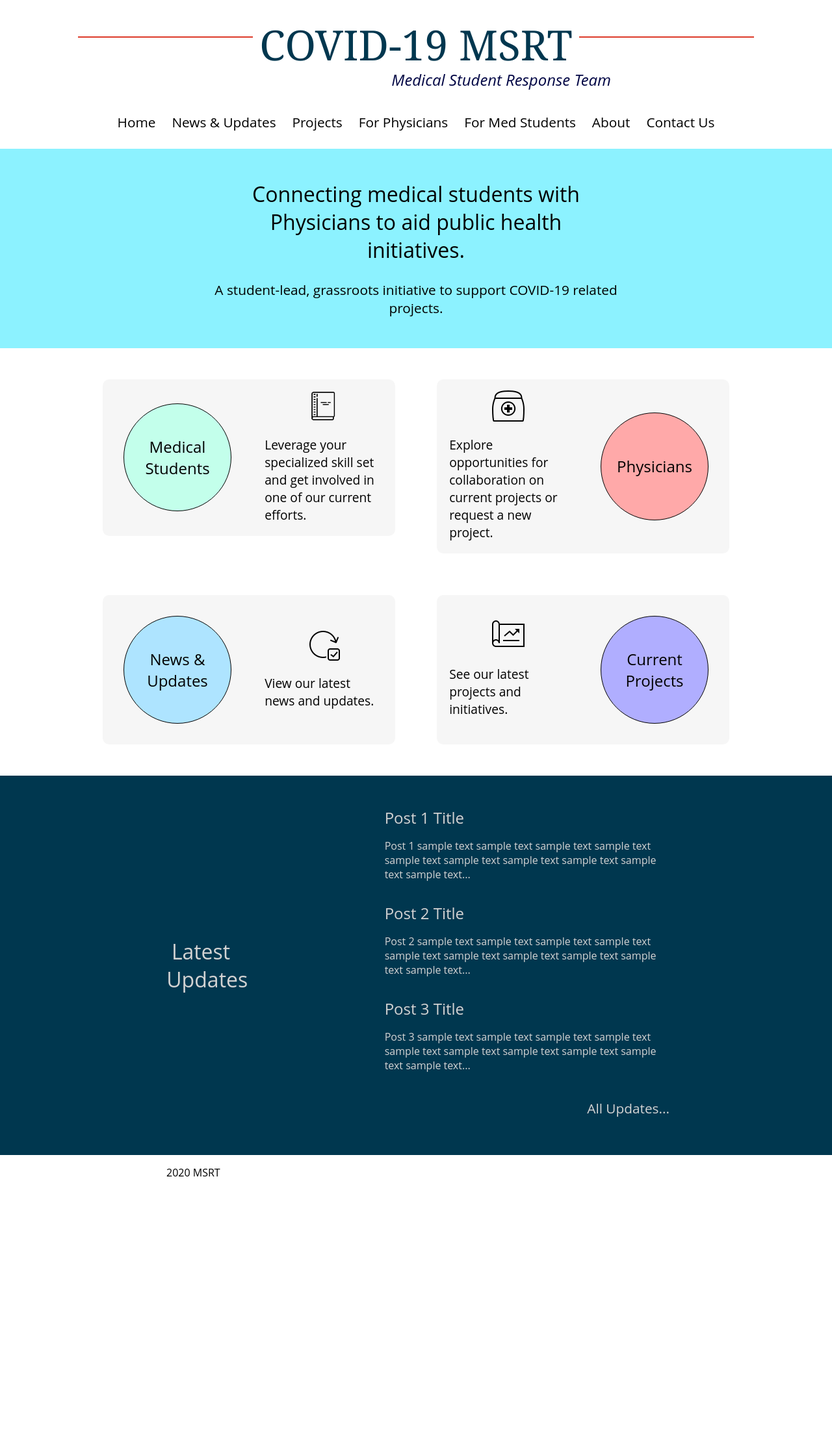
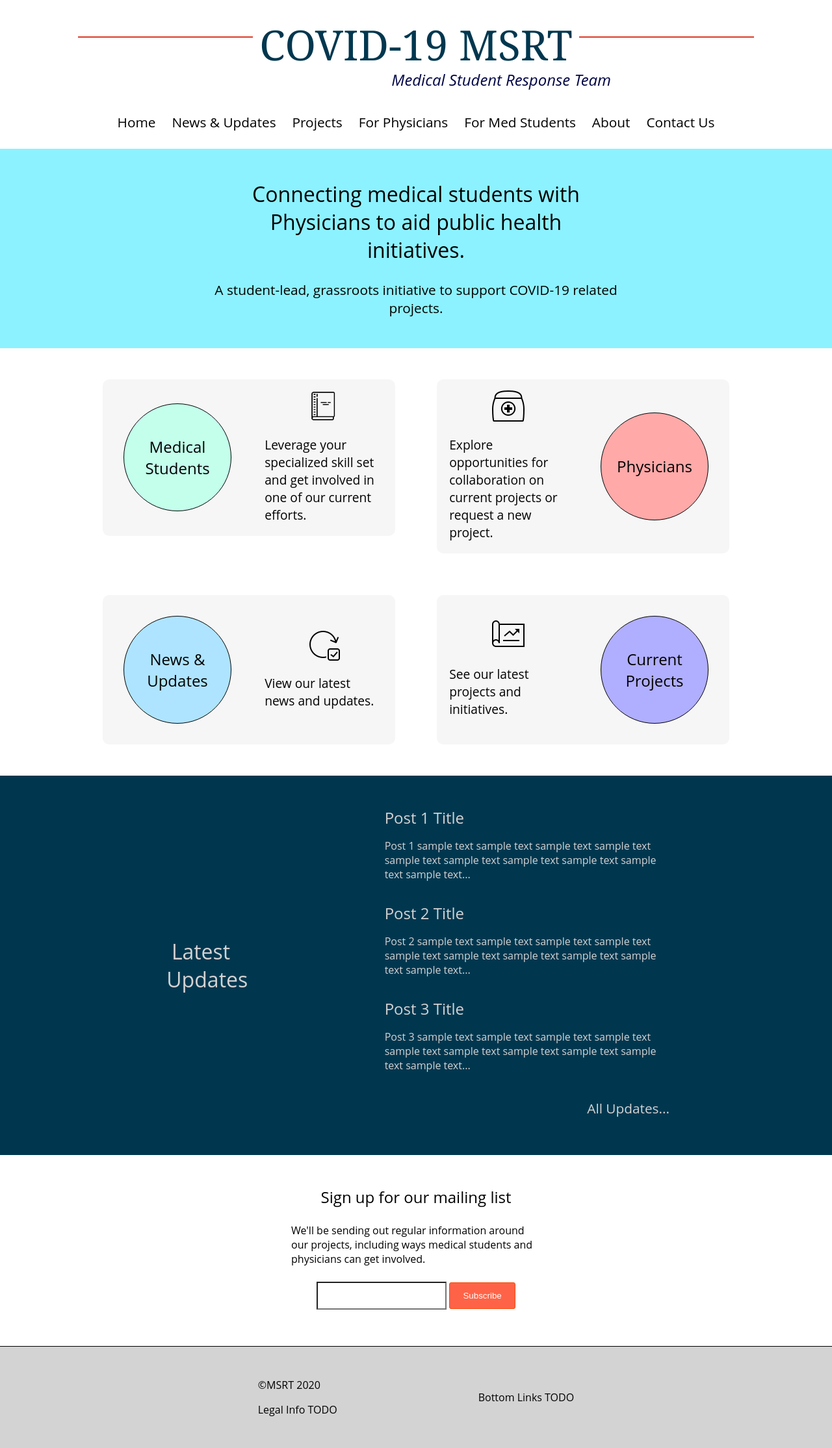
Before and after one commit to wecanmsrt/bcmsrt.github.io, a Jekyll site: the page built from index.html, in a window 1280 px wide. Shown: the whole page at 65% size. Built offline with Jekyll 4.4.1, drawn with Linux system fonts in a browser that asks for light colours; before the commit the page ends 1832 px from its top, so only the background shows below that.

Commit message:
add sign up, footer placeholder

```diff
--- a/_includes/footer.html
+++ b/_includes/footer.html
@@ -1,3 +1,9 @@
 <footer>
-    <p>2020 MSRT</p>
+  <div class="footer-content">
+    <div>
+      <p>&copyMSRT 2020</p>
+      <p>Legal Info TODO</p>
+    </div>
+    <p>Bottom Links TODO</p>
+  </div>
 </footer>
--- a/_sass/main.scss
+++ b/_sass/main.scss
@@ -3,6 +3,12 @@ $mini-mobile-transition-width: 500px;
 
 [hidden] {
   display: none;
+}
+
+input {
+  -webkit-appearance: none;
+  -moz-appearance: none;
+  appearance: none;
 }
 
 body {
@@ -404,6 +410,34 @@ a {
   }
 }
 
+.sign-up {
+  margin: 3rem auto;
+  width: 30%;
+  text-align: center;
+
+  p {
+    text-align: left;
+  }
+
+  input[type=submit] {
+    border: 1px solid #f44c0e;
+    color: #fff;
+    background: tomato;
+    border-radius: 3px;
+    padding: 12px 20px;
+  }
+  input[type=submit]:hover {
+    background: #f44c0e;
+  }
+
+  input[type=text] {
+    padding: 12px 20px;
+    margin: 8px 0;
+    box-sizing: border-box;
+    width: 100%;
+  }
+}
+
 .home-posts {
   width: 100%;
   background: #00374f;
@@ -495,6 +529,18 @@ a {
 }
 
 footer {
+  display: flex;
+  justify-content: center;
+  background: lightgrey;
   margin: 0 auto;
-  max-width: 60%;
+  padding: 2rem;
+  border-top: 1px solid black;
+
+  .footer-content {
+    width: 40%;
+    display: flex;
+    flex-wrap: wrap;
+    justify-content: space-between;
+    align-items: center;
+  }
 }
--- a/index.html
+++ b/index.html
@@ -87,6 +87,16 @@ title: MSRT
         <a href="/updates">All Updates...</a>
       </div>
     </div>
-
   </div>
 </div>
+
+<div class="sign-up">
+  <form action="https://tinyletter.com/BCMSRT" method="post" target="popupwindow" onsubmit="window.open('https://tinyletter.com/BCMSRT', 'popupwindow', 'scrollbars=yes,width=800,height=600');return true">
+    <div>
+      <h3><label for="tlemail">Sign up for our mailing list</label></h3>
+      <p>We'll be sending out regular information around our projects, including ways medical students and physicians can get involved.</p>
+      <input type="text" style="width:200px" name="email" id="tlemail" />
+      <input id="email-submit-btn" type="submit" value="Subscribe" />
+    </div>
+  </form>
+</div>
```
